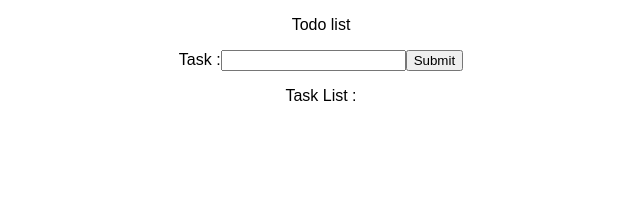
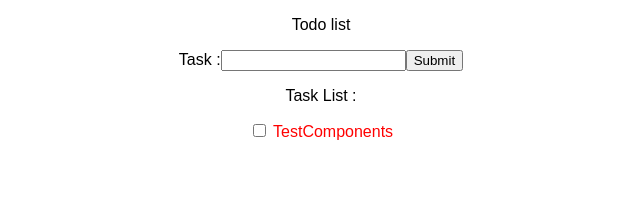
Before and after one commit to AekachaiBoonruang/React-Redux, a React (Create React App) app: page / in a window 1280 px wide. Shown: the top 211 px of the page, without its empty margins (319-959 px from the left). Built offline with nearby package versions, Linux system fonts and the light colour scheme.

Commit message:
- Add example pass props to styled-components

```diff
--- a/src/App.js
+++ b/src/App.js
@@ -1,12 +1,27 @@
 import React, { Component } from 'react';
 import Result from './contrainers/Result'
 import './App.css';
+import AppComponent from  './AppComponent';
 
 class App extends Component {
+    state = {
+        color: 'red'
+    };
+
+    handleChange = () => {
+      if (this.state.color === 'red'){
+          this.setState({color: 'blue'})
+      }
+      else {
+          this.setState({color: 'red'})
+      }
+    };
+
   render() {
     return (
       <div className="App">
         <Result />
+        <AppComponent color={this.state.color} handleChange={this.handleChange}/>
       </div>
     );
   }
--- /dev/null
+++ b/src/AppComponent.js
@@ -0,0 +1,25 @@
+import React, {Component} from 'react';
+import styled from 'styled-components';
+
+const StyledView = styled.p.attrs({
+    color: props => props.color,
+})`
+  color: ${props => props.color};
+`;
+
+class AppComponent extends Component {
+
+    render() {
+        const color = this.props.color;
+        return (
+            <div>
+                <StyledView color={color}>
+                    <input type="checkbox" onClick={this.props.handleChange}/> TestComponents
+                </StyledView>
+                {console.log(color)}
+            </div>
+        );
+    }
+}
+
+export default AppComponent;
```
Also changed, not shown: 1 other file (tests, documents, lock files or other folders).
